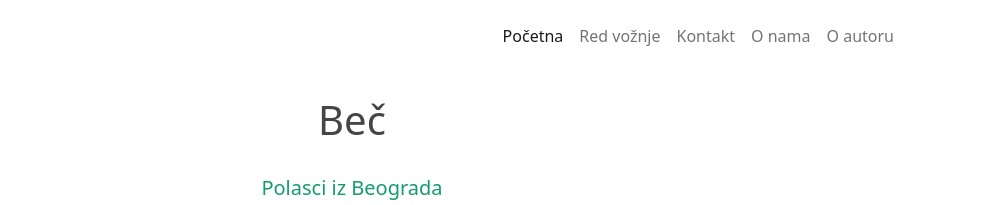
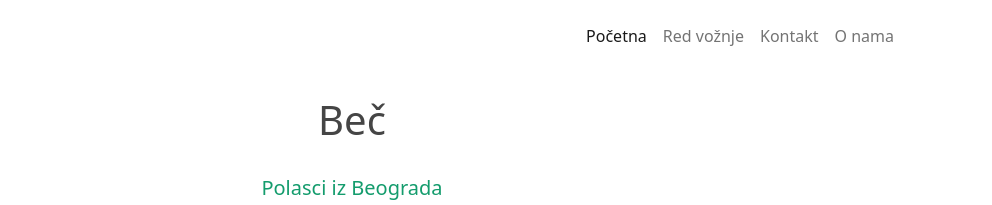
Before and after one commit to sandraoraovcic/stours, a plain HTML site: page pages/redvoznje.html in a window 1280 px wide. Shown: the top 205 px of the page, 288-1280 px from the left. Drawn offline with nearby package versions, Linux system fonts and the light colour scheme.

Commit message:
Update redvoznje.html

```diff
--- a/pages/redvoznje.html
+++ b/pages/redvoznje.html
@@ -50,9 +50,7 @@
                               <li class="nav-item">
                                 <a class="nav-link" href="onama.html">O nama</a>
                               </li>
-                              <li class="nav-item">
-                                <a class="nav-link" href="https://sandraoraovcicportfolio.000webhostapp.com/index.html">O autoru</a>
-                              </li>
+
                             </ul>
                           </div>
                         </div>
```
